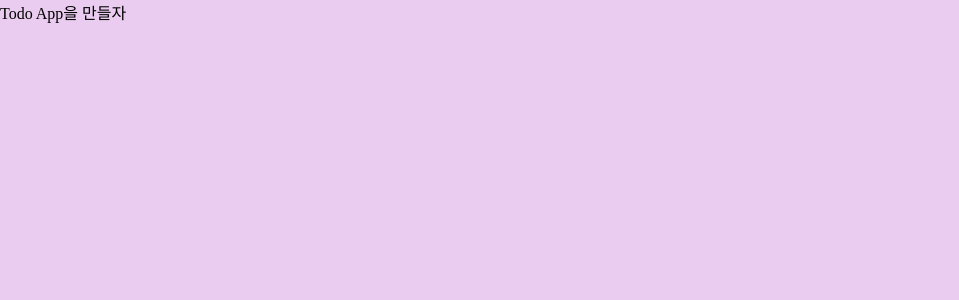
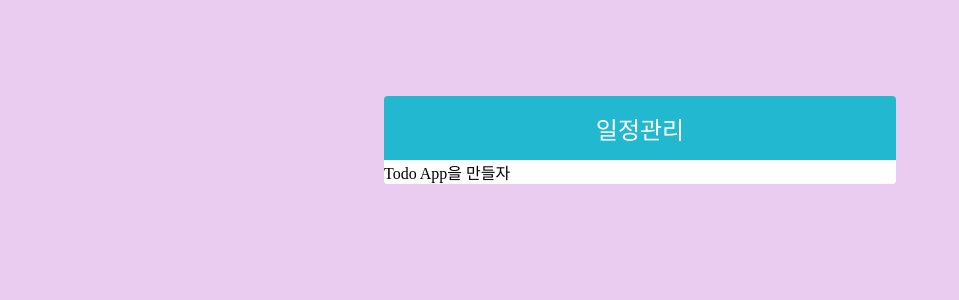
Before and after one commit to ITK-SHIN/todolist_react, a React (Create React App) app: page / in a window 1280 px wide. Shown: the top 300 px of the page, without its empty margins (0-959 px from the left). Built offline with nearby package versions, Linux system fonts and the light colour scheme.

Commit message:
TodoTemplate 만들기완료

```diff
--- /dev/null
+++ b/jsconfig.json
@@ -0,0 +1,5 @@
+{
+  "compilerOptions": {
+    "target": "es2020"
+  }
+}
--- a/src/App.js
+++ b/src/App.js
@@ -1,5 +1,6 @@
 import './App.css';
+import TodoTemplate from './components/TodoTemplate';
 
-const App = () => <div> Todo App을 만들자</div>;
+const App = () => <TodoTemplate> Todo App을 만들자</TodoTemplate>;
 
 export default App;
--- /dev/null
+++ b/src/components/TodoTemplate.js
@@ -0,0 +1,10 @@
+import './TodoTemplate.scss';
+
+const TodoTemplate = ({ children }) => (
+  <div className="TodoTemplate">
+    <div className="app-title">일정관리</div>
+    <div className="content">{children}</div>
+  </div>
+);
+
+export default TodoTemplate;
--- /dev/null
+++ b/src/components/TodoTemplate.scss
@@ -0,0 +1,22 @@
+.TodoTemplate {
+  width: 512px;
+  margin-left: auto;
+  margin-right: auto;
+  /* rem은 root의 font-size */
+  margin-top: 6rem;
+  border-radius: 4px;
+  overflow: hidden;
+}
+
+.app-title {
+  background: #22b8cf;
+  color: white;
+  height: 4rem;
+  font-size: 1.5rem;
+  display: flex;
+  align-items: center;
+  justify-content: center;
+}
+.content {
+  background: white;
+}
```
